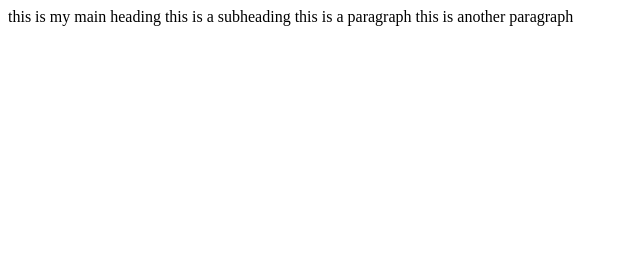
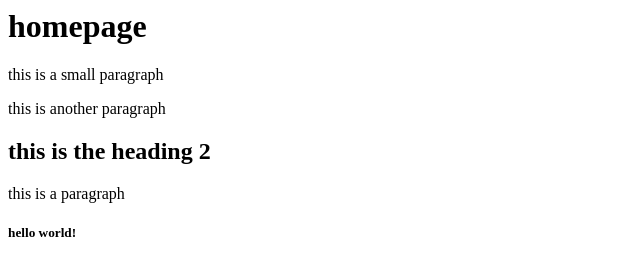
Before and after one commit to biigii/project1september2022, a plain HTML site: page index.html in a window 1280 px wide. Shown: the whole page, without its empty margins (0-640 px from the left). Drawn offline with Linux system fonts and the light colour scheme.

Commit message:
html elements and tags are added

```diff
--- a/index.html
+++ b/index.html
@@ -1,5 +1,6 @@
-this is my main heading
-this is a subheading
-
-this is a paragraph
-this is another paragraph
+<h1>homepage</h1>
+<p>this is a small paragraph</p>
+<p>this is another paragraph</p>
+<h2>this is the heading 2</h2>
+<p>this is a paragraph</p>
+<h5>hello world!</h5>
```
Also changed, not shown: 1 other file.
